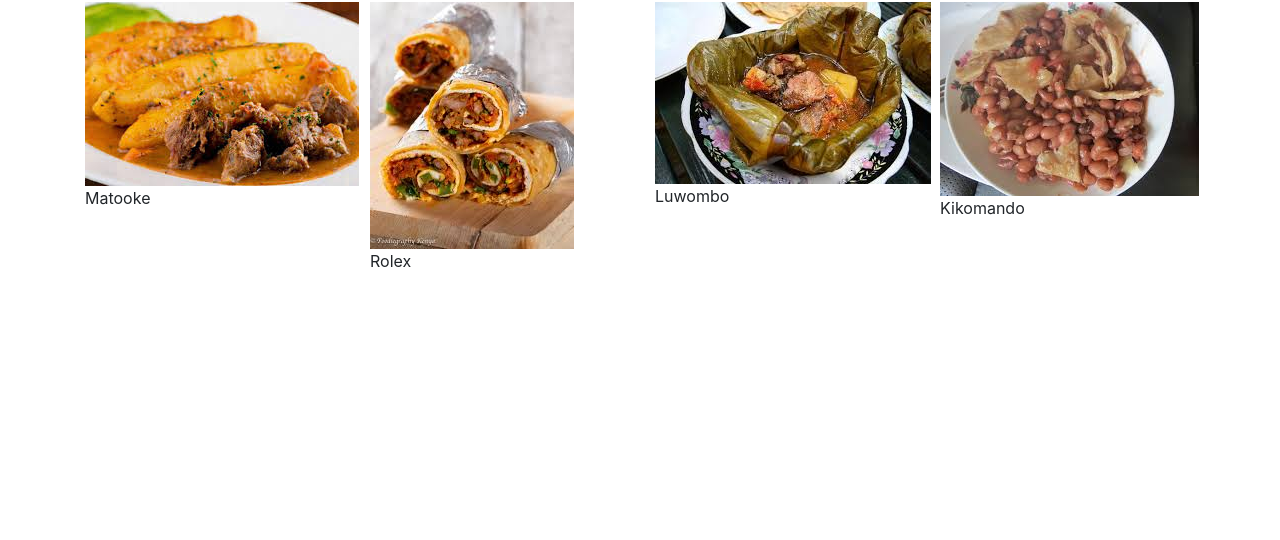
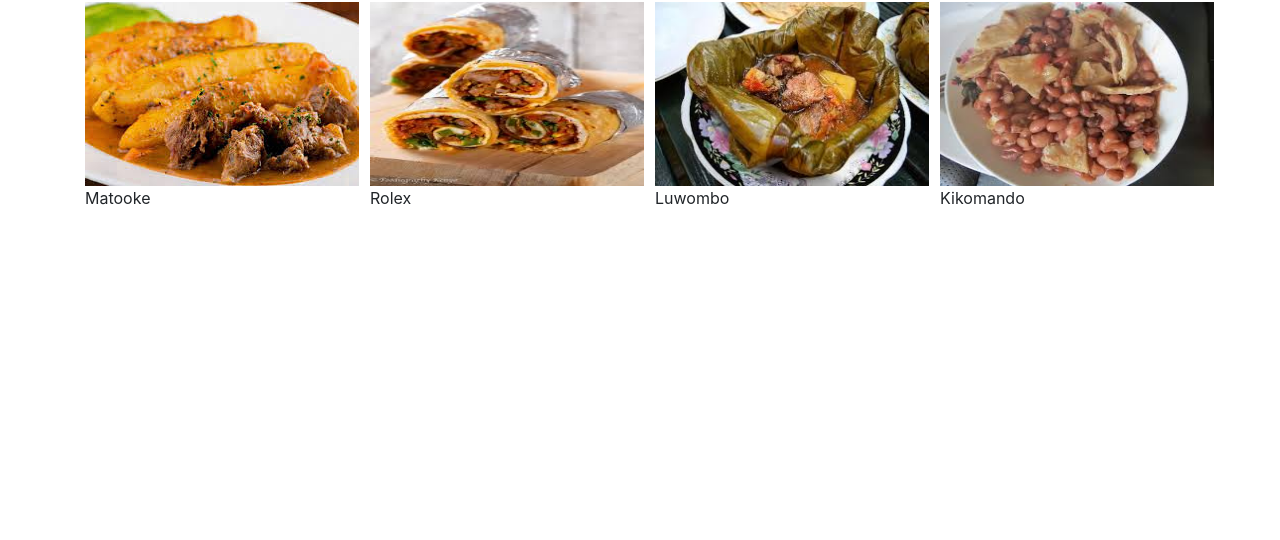
Before and after one commit to philip-bbaale/Catering, a plain HTML site: page index.html in a window 1280 px wide. Shown: the part 260-800 px from the top of the page. Drawn offline with Linux system fonts and the light colour scheme.

Commit message:
adding alt to the images and height & width

```diff
--- a/index.html
+++ b/index.html
@@ -24,7 +24,7 @@
         <div class="col-md-3">
           <div class="panel panel-default">
             <div class="panel-body">
-              <img src="images/matooke.jpeg" alt="matooke" >
+              <img src="images/matooke.jpeg" alt="matooke" height="184px" width="274px">
             </div>
             <div class="panel-footer">
               Matooke
@@ -34,7 +34,7 @@
         <div class="col-md-3">
           <div class="panel panel-default">
             <div class="panel-body">
-              <img src="images/rolex.jpeg" alt="matooke" >
+              <img src="images/rolex.jpeg" alt="Rolex" height="184px" width="274px">
             </div>
             <div class="panel-footer">
               Rolex
@@ -44,7 +44,7 @@
         <div class="col-md-3">
           <div class="panel panel-default">
             <div class="panel-body">
-              <img src="images/luwombo.jpeg" alt="matooke" >
+              <img src="images/luwombo.jpeg" alt="Luwombo" height="184px" width="274px">
             </div>
             <div class="panel-footer">
               Luwombo
@@ -54,7 +54,7 @@
         <div class="col-md-3">
           <div class="panel panel-default">
             <div class="panel-body">
-              <img src="images/kikomando.jpeg" alt="matooke" >
+              <img src="images/kikomando.jpeg" alt="Kikomando" height="184px" width="274px">
             </div>
             <div class="panel-footer">
               Kikomando
```
